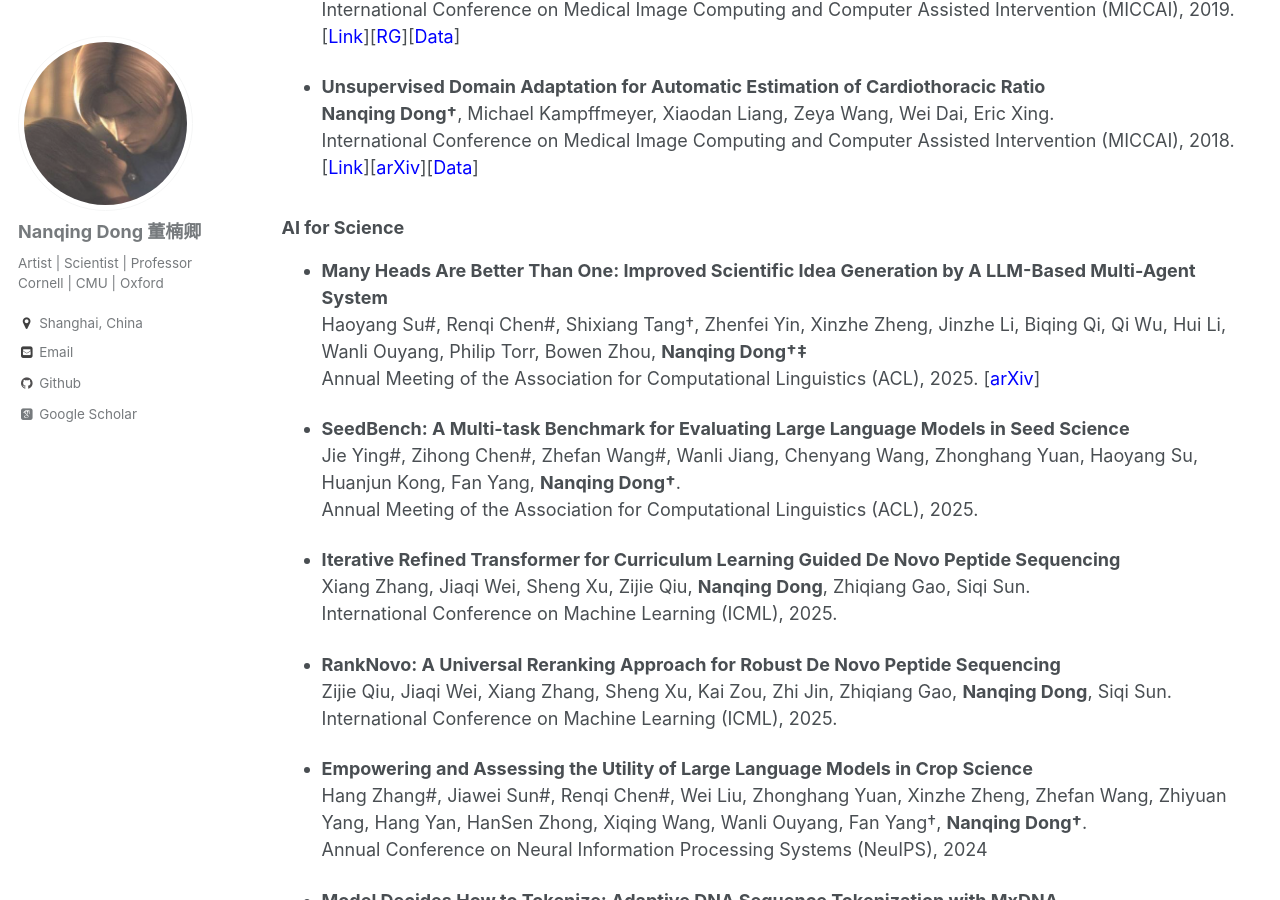
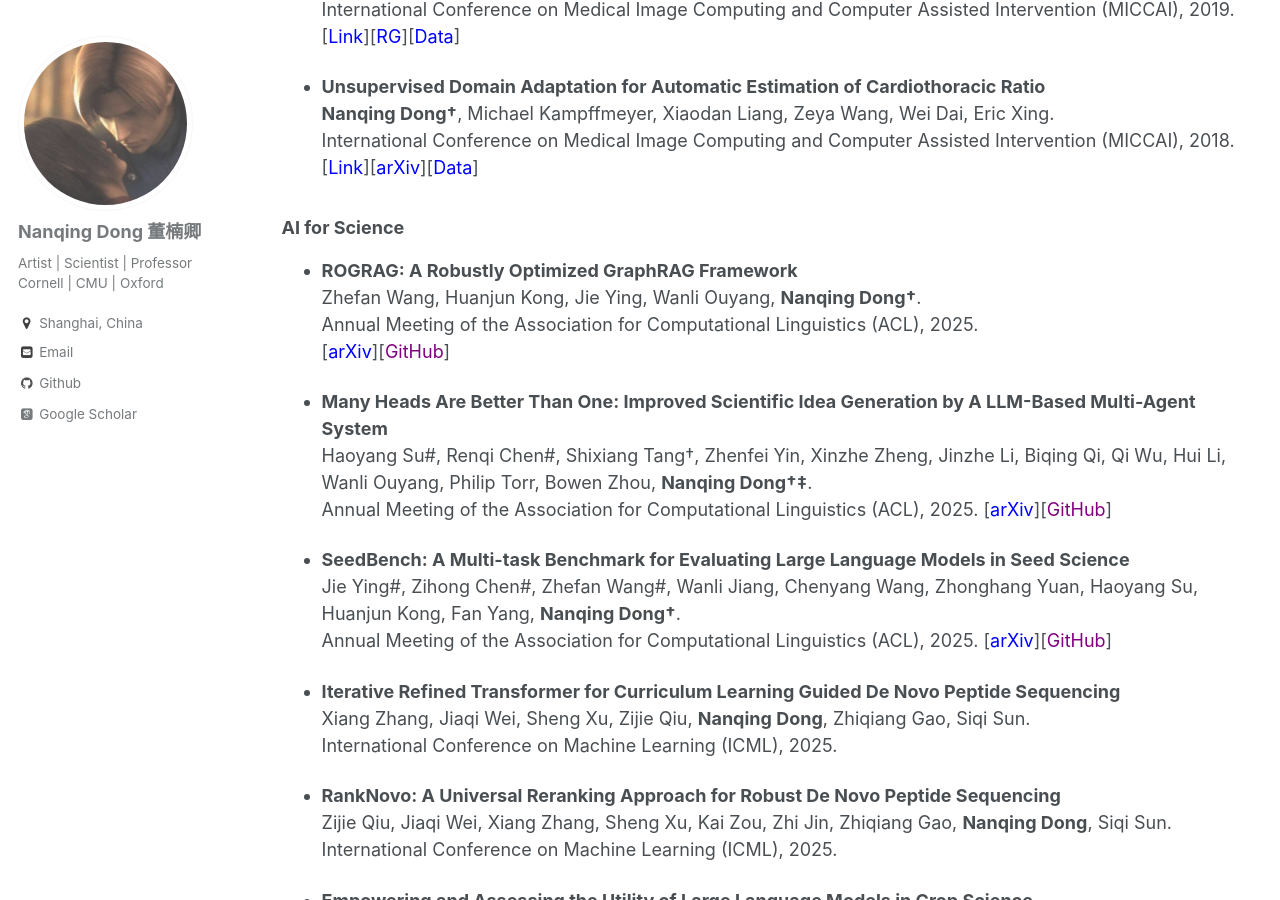
Before and after one commit to eveningdong/eveningdong.github.io, a Jekyll site: the page built from _pages/publication.md, in a window 1280 px wide and 900 px high, scrolled down 3484 px. Built offline with Jekyll 4.4.1, drawn with Linux system fonts in a browser that asks for light colours; some web fonts are replaced.

Commit message:
Update publication.md

```diff
--- a/_pages/publication.md
+++ b/_pages/publication.md
@@ -121,13 +121,18 @@ author_profile: true
 
 
 ### AI for Science
+* **ROGRAG: A Robustly Optimized GraphRAG Framework**
+  Zhefan Wang, Huanjun Kong, Jie Ying, Wanli Ouyang, **Nanqing Dong†**.
+  Annual Meeting of the Association for Computational Linguistics (ACL), 2025.
+  [[<span style="color:blue">arXiv</span>]](https://arxiv.org/abs/2410.09403)[[<span style="color:purple">GitHub</span>]](https://github.com/tpoisonooo/ROGRAG)
+
 * **Many Heads Are Better Than One: Improved Scientific Idea Generation by A LLM-Based Multi-Agent System**
-  Haoyang Su#, Renqi Chen#, Shixiang Tang†, Zhenfei Yin, Xinzhe Zheng, Jinzhe Li, Biqing Qi, Qi Wu, Hui Li, Wanli Ouyang, Philip Torr, Bowen Zhou, **Nanqing Dong†‡**
-  Annual Meeting of the Association for Computational Linguistics (ACL), 2025. [[<span style="color:blue">arXiv</span>]](https://arxiv.org/abs/2410.09403)
+  Haoyang Su#, Renqi Chen#, Shixiang Tang†, Zhenfei Yin, Xinzhe Zheng, Jinzhe Li, Biqing Qi, Qi Wu, Hui Li, Wanli Ouyang, Philip Torr, Bowen Zhou, **Nanqing Dong†‡**.
+  Annual Meeting of the Association for Computational Linguistics (ACL), 2025. [[<span style="color:blue">arXiv</span>]](https://arxiv.org/abs/2410.09403)[[<span style="color:purple">GitHub</span>]](https://github.com/open-sciencelab/Virtual-Scientists)
 
 * **SeedBench: A Multi-task Benchmark for Evaluating Large Language Models in Seed Science**
   Jie Ying#, Zihong Chen#, Zhefan Wang#, Wanli Jiang, Chenyang Wang, Zhonghang Yuan, Haoyang Su, Huanjun Kong, Fan Yang, **Nanqing Dong†**.
-  Annual Meeting of the Association for Computational Linguistics (ACL), 2025.
+  Annual Meeting of the Association for Computational Linguistics (ACL), 2025. [[<span style="color:blue">arXiv</span>]](https://arxiv.org/abs/2505.13220)[[<span style="color:purple">GitHub</span>]](https://github.com/open-sciencelab/SeedBench)
 
 * **Iterative Refined Transformer for Curriculum Learning Guided De Novo Peptide Sequencing**
   Xiang Zhang, Jiaqi Wei, Sheng Xu, Zijie Qiu, **Nanqing Dong**, Zhiqiang Gao, Siqi Sun.
```
